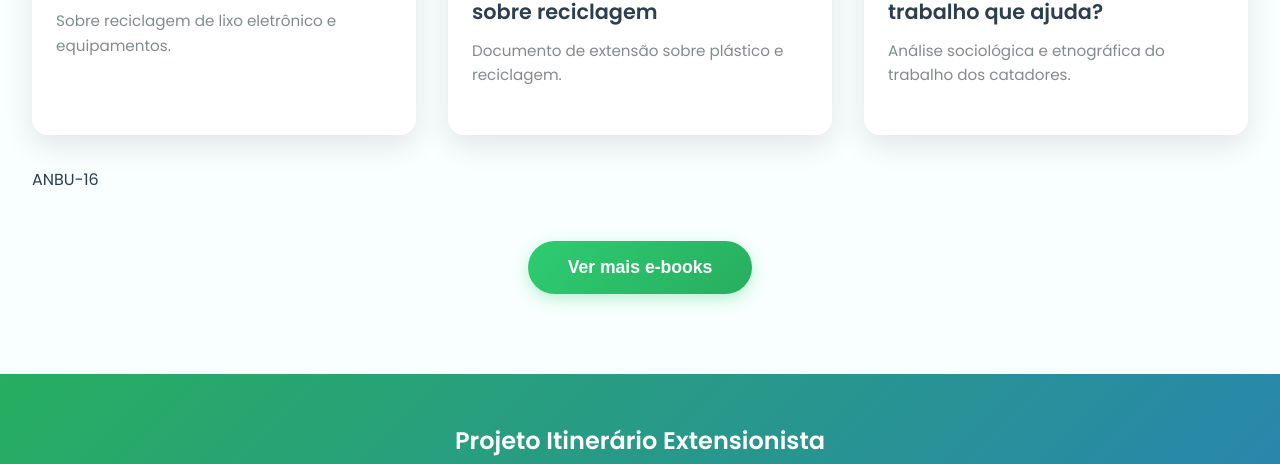
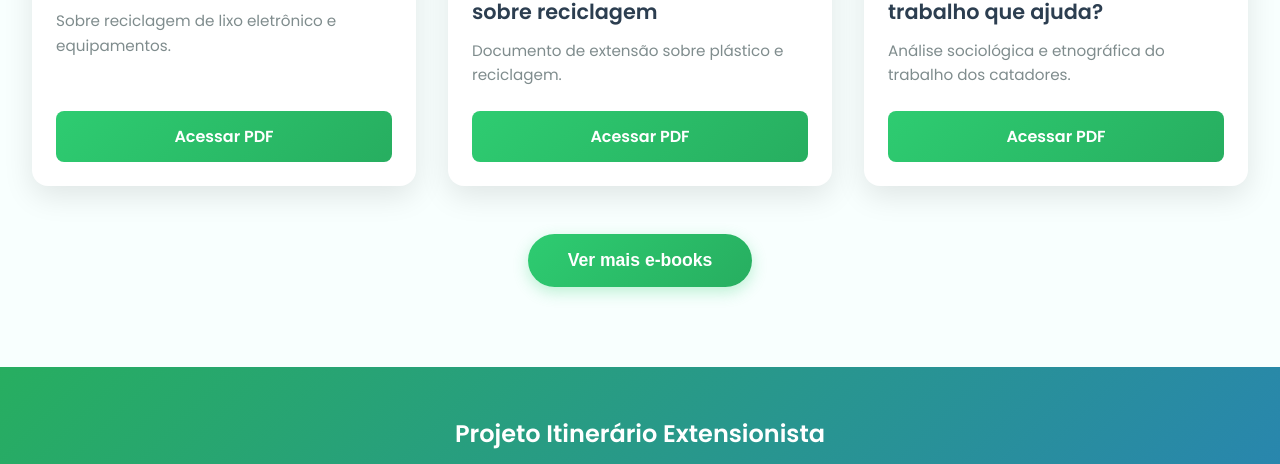
Before and after one commit to gabriela-lacerda/html-css, a plain HTML site: page index.html in a window 1280 px wide. Shown: the part 3593-4057 px from the top of the page. Drawn offline with Linux system fonts and the light colour scheme.

Commit message:
Versão final: Navbar corrigida, links de e-book restaurados

```diff
--- a/index.html
+++ b/index.html
@@ -438,6 +438,23 @@
             line-height: 1.6;
         }
 
+        .ebook-btn {
+            display: inline-block;
+            padding: 0.8rem 1.5rem;
+            background: linear-gradient(135deg, var(--primary-green) 0%, var(--dark-green) 100%);
+            color: var(--white);
+            text-decoration: none;
+            border-radius: 8px;
+            font-weight: 600;
+            text-align: center;
+            transition: all 0.3s ease;
+        }
+
+        .ebook-btn:hover {
+            transform: scale(1.05);
+            box-shadow: 0 5px 15px rgba(46, 204, 113, 0.4);
+        }
+
         .recicla-section {
             background: linear-gradient(135deg, rgba(46, 204, 113, 0.05) 0%, rgba(52, 152, 219, 0.05) 100%);
             padding: 5rem 2rem;
@@ -535,7 +552,7 @@
                 font-size: 1.2rem;
             }
 
-            /* MUDANÇAS AQUI */
+            /* CORREÇÃO APLICADA AQUI */
             .nav-links {
                 position: absolute;
                 top: var(--navbar-height);
@@ -548,13 +565,13 @@
                 padding: 1rem 0;
                 box-shadow: 0 10px 10px rgba(0, 0, 0, 0.05);
                 z-index: 999;
-                display: none; /* ESCONDE POR PADRÃO */
+                display: none; /* Esconde o menu por padrão */
             }
 
             .nav-links.active {
-                display: flex; /* MOSTRA QUANDO ATIVO */
+                display: flex; /* Mostra o menu quando o botão é clicado */
             }
-            /* FIM DAS MUDANÇAS */
+            /* FIM DA CORREÇÃO */
 
             .nav-links li {
                 width: 100%;
@@ -805,6 +822,7 @@
             <div class="ebook-content">
                 <h3>E-Lixo: reciclagem do livro eletrônico</h3>
                 <p>Sobre reciclagem de lixo eletrônico e equipamentos.</p>
+                <a href="https://dspace.unila.edu.br/bitstreams/ce09929d-80ea-4b0d-8033-68da8a4ea3ad/download" target="_blank" class="ebook-btn">Acessar PDF</a>
             </div>
         </div>
 
@@ -813,6 +831,7 @@
             <div class="ebook-content">
                 <h3>Resíduos Plásticos: capacitando a comunidade sobre reciclagem</h3>
                 <p>Documento de extensão sobre plástico e reciclagem.</p>
+                <a href="https://dspace.unila.edu.br/bitstreams/8c0b3da2-f067-494b-ae39-d726557edb1f/download" target="_blank" class="ebook-btn">Acessar PDF</a>
             </div>
         </div>
 
@@ -821,6 +840,7 @@
             <div class="ebook-content">
                 <h3>A coleta de reciclagem: um trabalho marginal ou um trabalho que ajuda?</h3>
                 <p>Análise sociológica e etnográfica do trabalho dos catadores.</p>
+                <a href="https://dspace.unila.edu.br/bitstreams/d504df61-33dd-4bb6-98dd-3f683f881711/download" target="_blank" class="ebook-btn">Acessar PDF</a>
             </div>
         </div>
 
@@ -829,6 +849,7 @@
             <div class="ebook-content">
                 <h3>Estudo de caso: reciclagem do óleo de cozinha</h3>
                 <p>Trabalho de caso sobre reciclagem de óleo de cozinha.</p>
+                <a href="https://dspace.unila.edu.br/bitstreams/981a6311-fc06-42ee-b44b-cedddb646924/download" target="_blank" class="ebook-btn">Acessar PDF</a>
             </div>
         </div>
 
@@ -837,6 +858,7 @@
             <div class="ebook-content">
                 <h3>Implantação de reciclagem de lixo em uma UAN</h3>
                 <p>Estudo de caso sobre reciclagem em ambiente institucional, município de Ijuí/RS.</p>
+                <a href="https://www.publicacoeseventos.unijui.edu.br/index.php/salaoconhecimento/article/view/16152/14834" target="_blank" class="ebook-btn">Acessar PDF</a>
             </div>
         </div>
 
@@ -845,6 +867,7 @@
             <div class="ebook-content">
                 <h3>Estudo dos benefícios e impactos da reciclagem dos resíduos da construção civil</h3>
                 <p>Pesquisa sobre reciclagem na construção civil.</p>
+                <a href="https://www.publicacoeseventos.unijui.edu.br/index.php/salaoconhecimento/article/view/3407/2812" target="_blank" class="ebook-btn">Acessar PDF</a>
             </div>
         </div>
 
@@ -853,15 +876,16 @@
             <div class="ebook-content">
                 <h3>Conhecimentos e práticas na coleta seletiva com perspectiva ao protagonismo do catador</h3>
                 <p>Livro digital da Editora IFCE sobre coleta seletiva e educação ambiental.</p>
+                <a href="https://editora.ifce.edu.br/index.php/edifce/catalog/view/25/20/837" target="_blank" class="ebook-btn">Acessar PDF</a>
             </div>
         </div>
 
-        ANBU-16
         <div class="ebook-card hidden">
             <img src="https://educacao.luziania.go.gov.br/ipheewee/2023/04/capa-e-contracapa-600x389.png" alt="Capa Mães Recicladoras x Esquadrão Poluente" class="ebook-image">
             <div class="ebook-content">
                 <h3>Mães Recicladoras x Esquadrão Poluente</h3>
                 <p>Livro infantil educativo sobre reciclagem e sustentabilidade.</p>
+                <a href="https://educacao.luziania.go.gov.br/ipheewee/2023/04/LIVRO-DIGITAL-MAES-RECICLADORAS-PT.pdf" target="_blank" class="ebook-btn">Acessar PDF</a>
             </div>
         </div>
 
@@ -870,6 +894,7 @@
             <div class="ebook-content">
                 <h3>A organização da reciclagem de materiais como prática à economia da sobrevivência</h3>
                 <p>Reflexões sobre reciclagem sob a ótica da economia de sobrevivência.</p>
+                <a href="https://www.publicacoeseventos.unijui.edu.br/index.php/salaoconhecimento/article/view/20958/19669" target="_blank" class="ebook-btn">Acessar PDF</a>
             </div>
         </div>
     </div>
```
